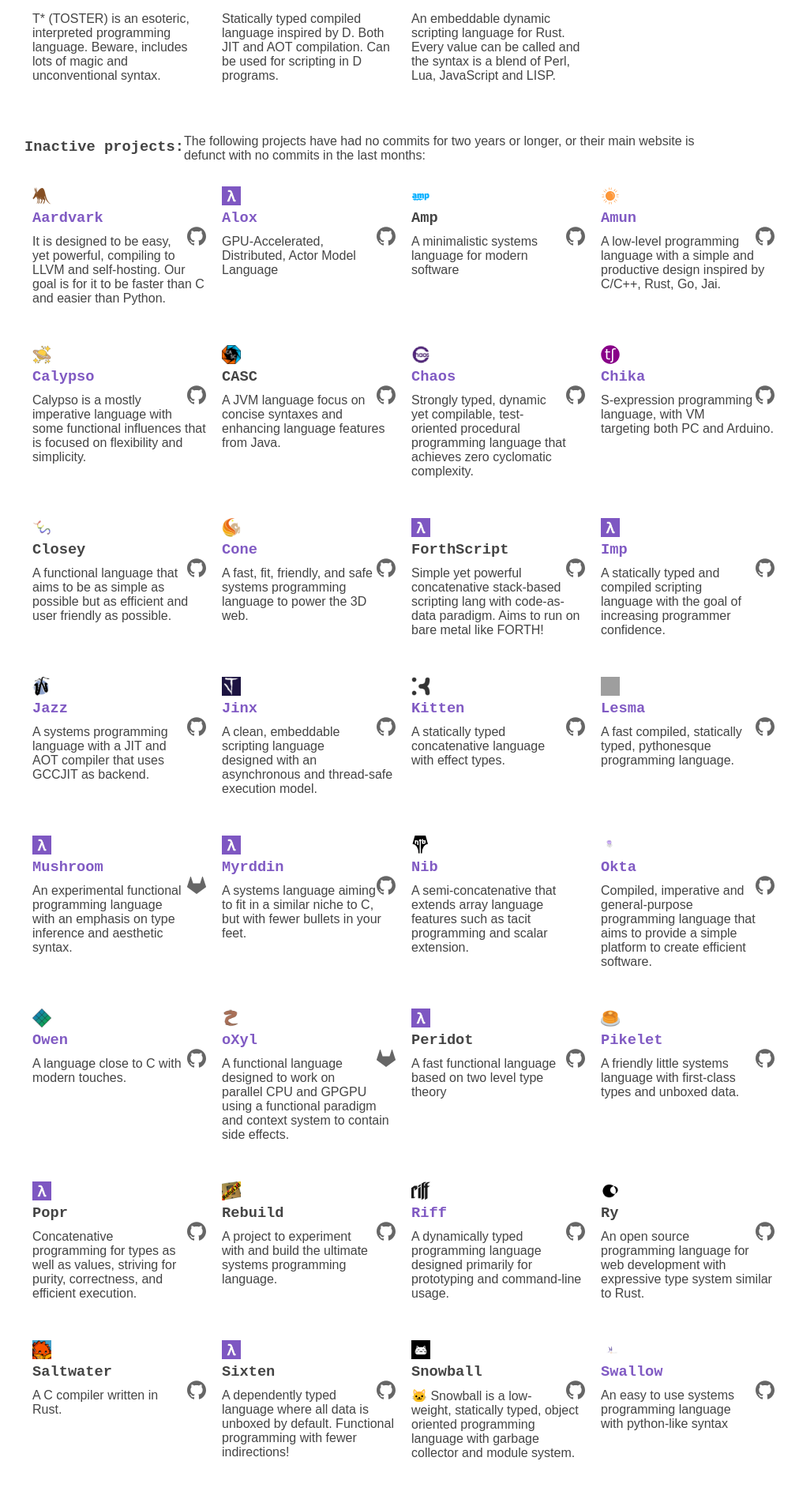
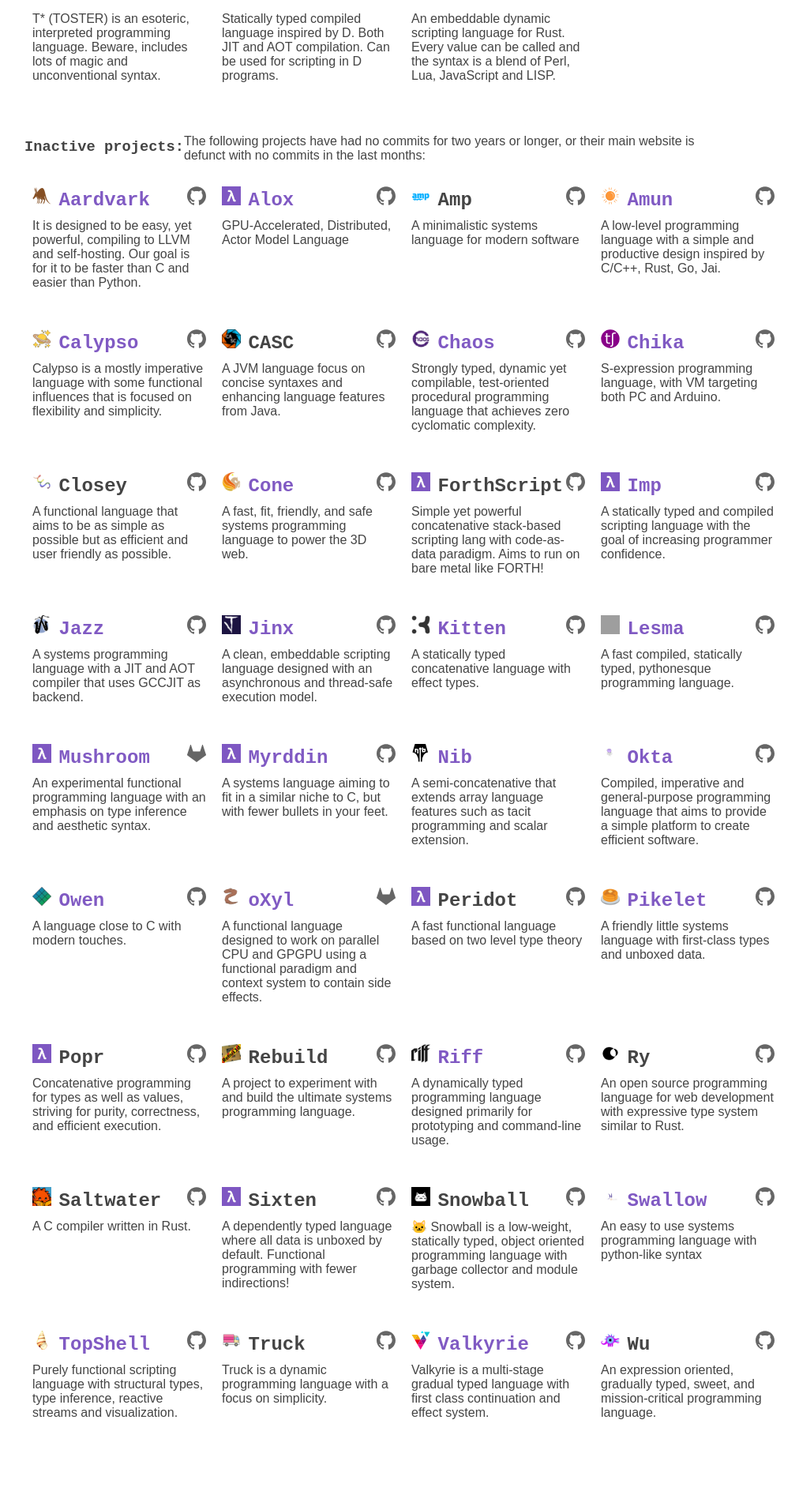
Before and after one commit to proglangdesign/proglangdesign.github.io, a Jekyll site: the page built from index.html, in a window 1280 px wide. Shown: the part 3376-5269 px from the top of the page at 79% size, without its empty margins (129-1141 px from the left). Built offline with Jekyll 4.4.1, drawn with Linux system fonts in a browser that asks for light colours; grey boxes are pictures that could not be loaded.

Commit message:
Fix another invalid nested h3 that slipped through

```diff
--- a/index.html
+++ b/index.html
@@ -136,7 +136,7 @@
           {% else %}
           <img src="/images/lang/{{ project.icon | default: 'placeholder.png' }}" alt="">
           {% endif %}
-          <h3>{{ project_name }}</h3>
+          <project-title>{{ project_name }}</project-title>
         {% if project.website %}</a>{% endif %}
       </span>
       <span class="repo-icons">
```
